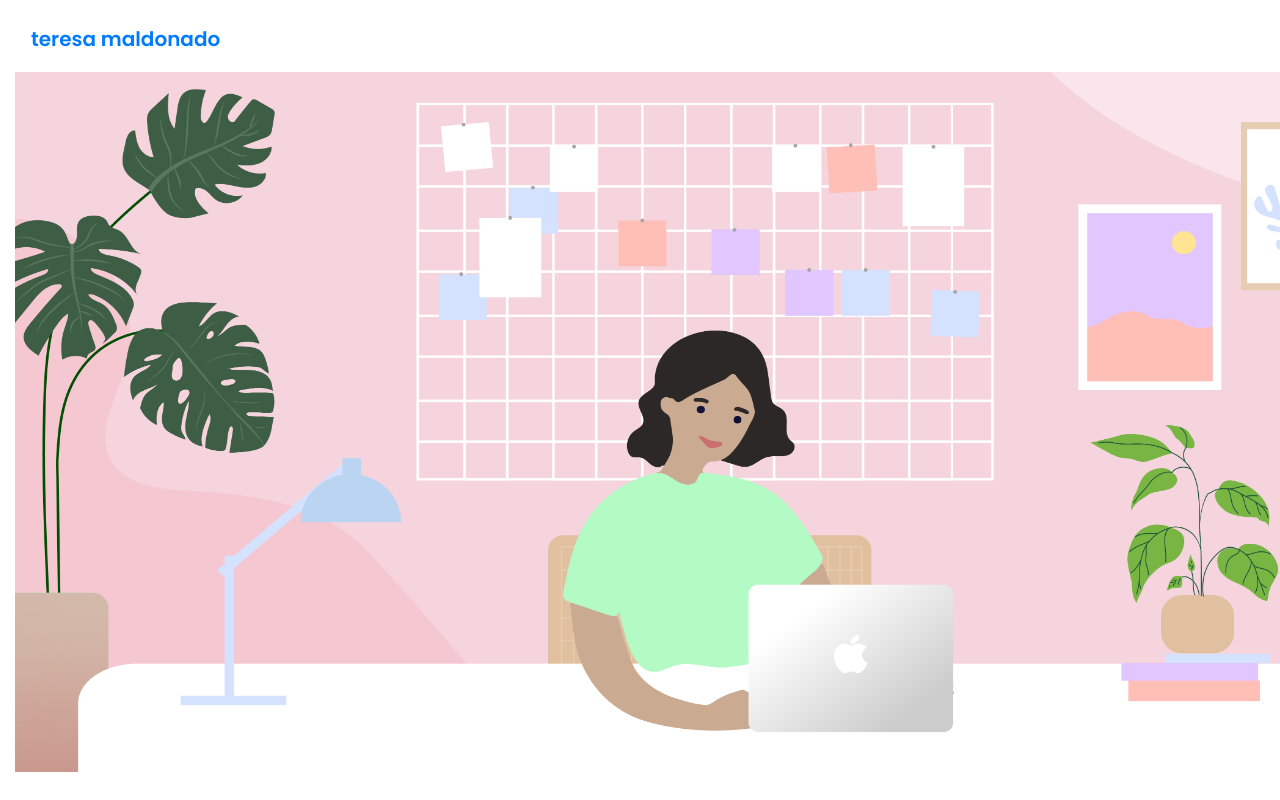
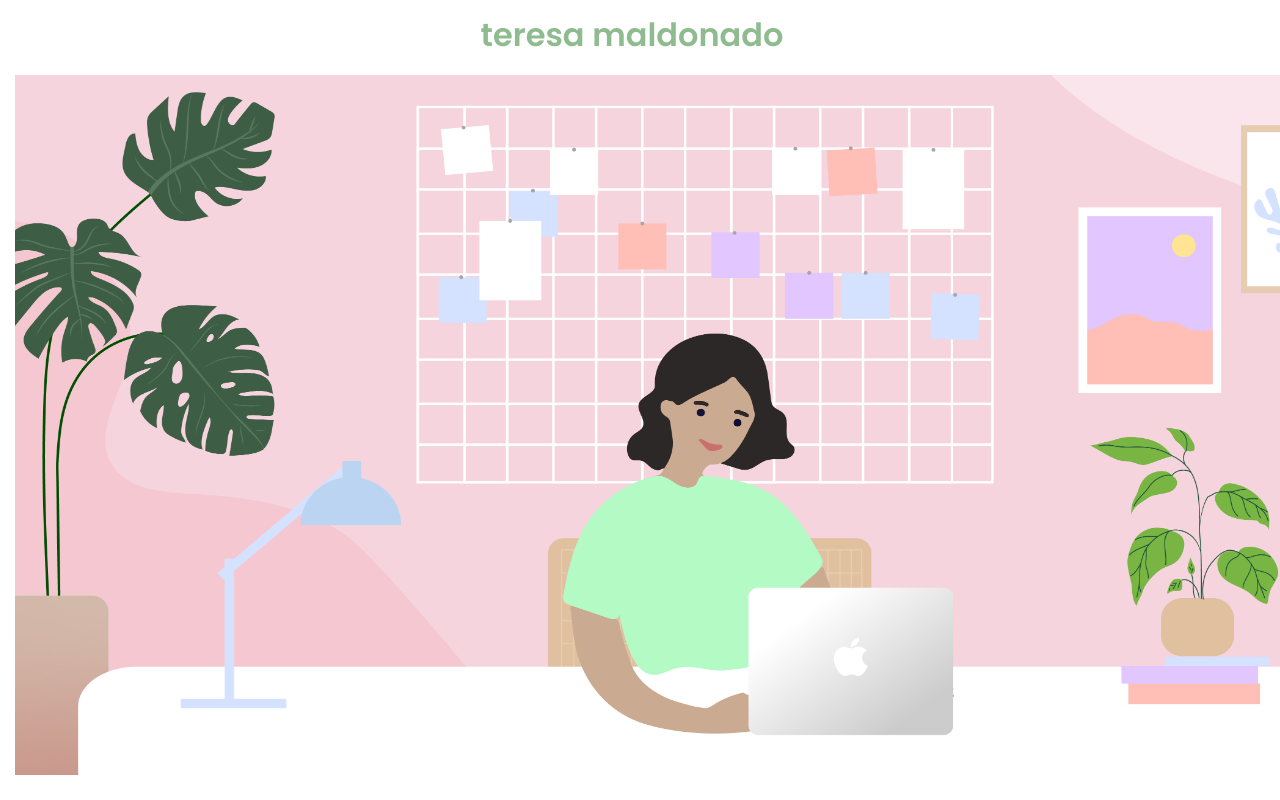
Before and after one commit to teresam3/fluffy-chainsaw, a React (Create React App) app: page / in a window 1280 px wide. Shown: the top 800 px of the page. Built offline with nearby package versions, Linux system fonts and the light colour scheme.

Commit message:
center name in navbar

```diff
--- a/src/components/Navbar/Navbar.js
+++ b/src/components/Navbar/Navbar.js
@@ -5,13 +5,12 @@ import "./index.css"
 function Navbar() {
     return (
         <div>
-            <nav className="navbar">
-                <div className="col-md-8 col-sm-12 col-lg-8">
+            <nav className="navbar justify-content-center">
+                <div>
                     <h1>
-                    <a className="navbar-brand name-logo" href="./index.html">teresa maldonado</a>
+                        <a className="navbar-brand name-logo" href="./index.html">teresa maldonado</a>
                     </h1>
                 </div>
-                <div className="col-md-8 col-sm-12 col-lg-4"></div>
                 {/* <ul className="navbar-nav" id="btn">
                     <li className="nav-item">
                         <button type="button" className="btn btn-primary" data-toggle="modal" data-target="#aboutModal">about</button>
--- a/src/components/Navbar/index.css
+++ b/src/components/Navbar/index.css
@@ -3,45 +3,14 @@
 /* navbar styling */
 .navbar {
   font-family: 'Poppins', sans-serif;
-  font-size: xx-large;
-  color: darkseagreen;
 }
 
-.navbar.name-logo {
-  margin-left: 600px;
-  margin-right: 300px;
-  padding: 5px;
-  max-width: 45%;
-  color: darkseagreen;
+a.navbar-brand.name-logo:hover {
+  color:darkseagreen;
+  font-size: xx-large;
 }
 
-.name-logo:link {
-  text-decoration: none;
+a.navbar-brand.name-logo{
+  color:darkseagreen;
+  font-size: xx-large;
 }
-.name-logo:hover {
-  color: darkseagreen;
-}
-
-.navbar-nav .nav-link {
-  max-width: 55%;
-  display: inline;
-}
-
-/* #btn {
-  flex-direction: row;
-}
-
-.btn.btn-primary {
-  color: darkseagreen;
-  background-color: transparent;
-  border: none;
-  font-size: large;
-  padding: 5px;
-  margin: 5px;
-}
-
-.btn.btn-primary:hover {
-  border: solid 3px darkseagreen;
-  background-color: transparent;
-  color:darkseagreen;
-} */
```
